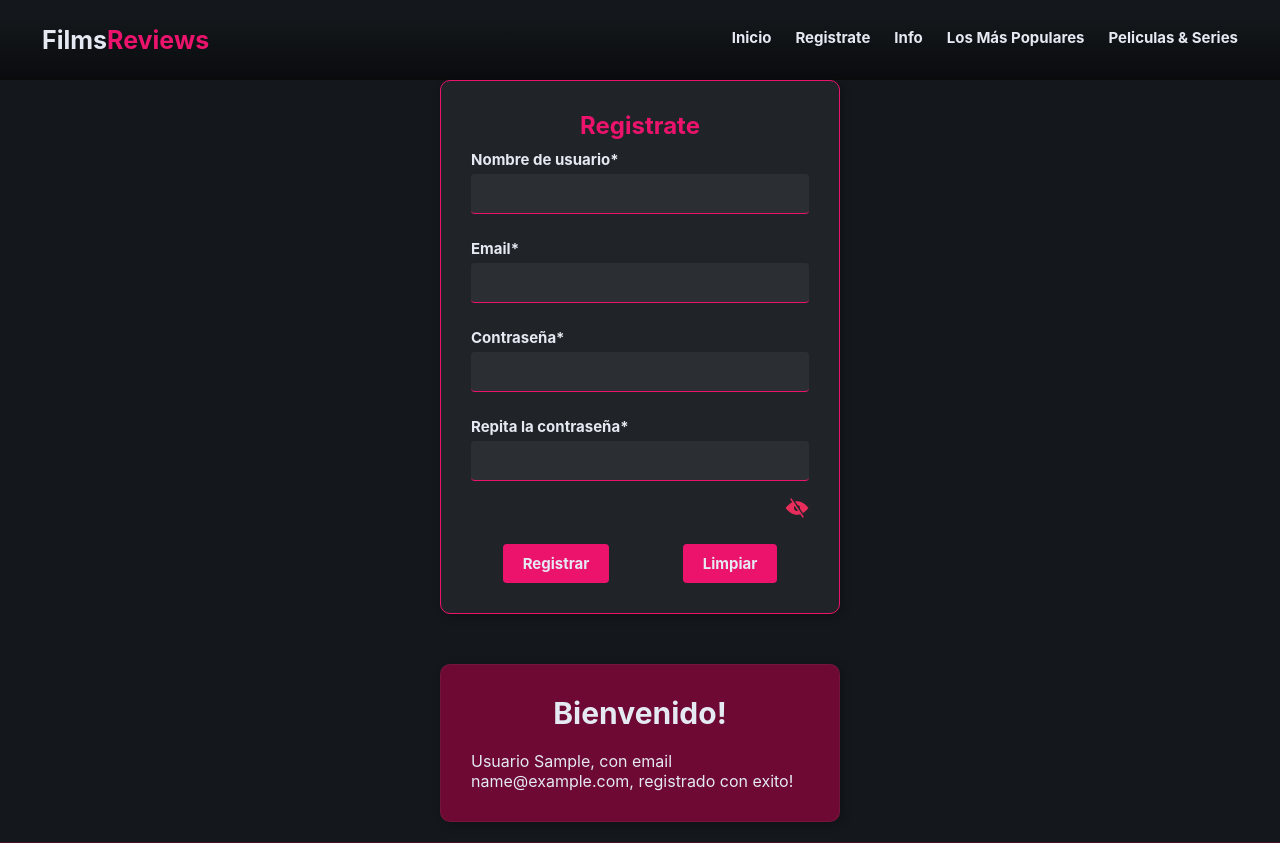
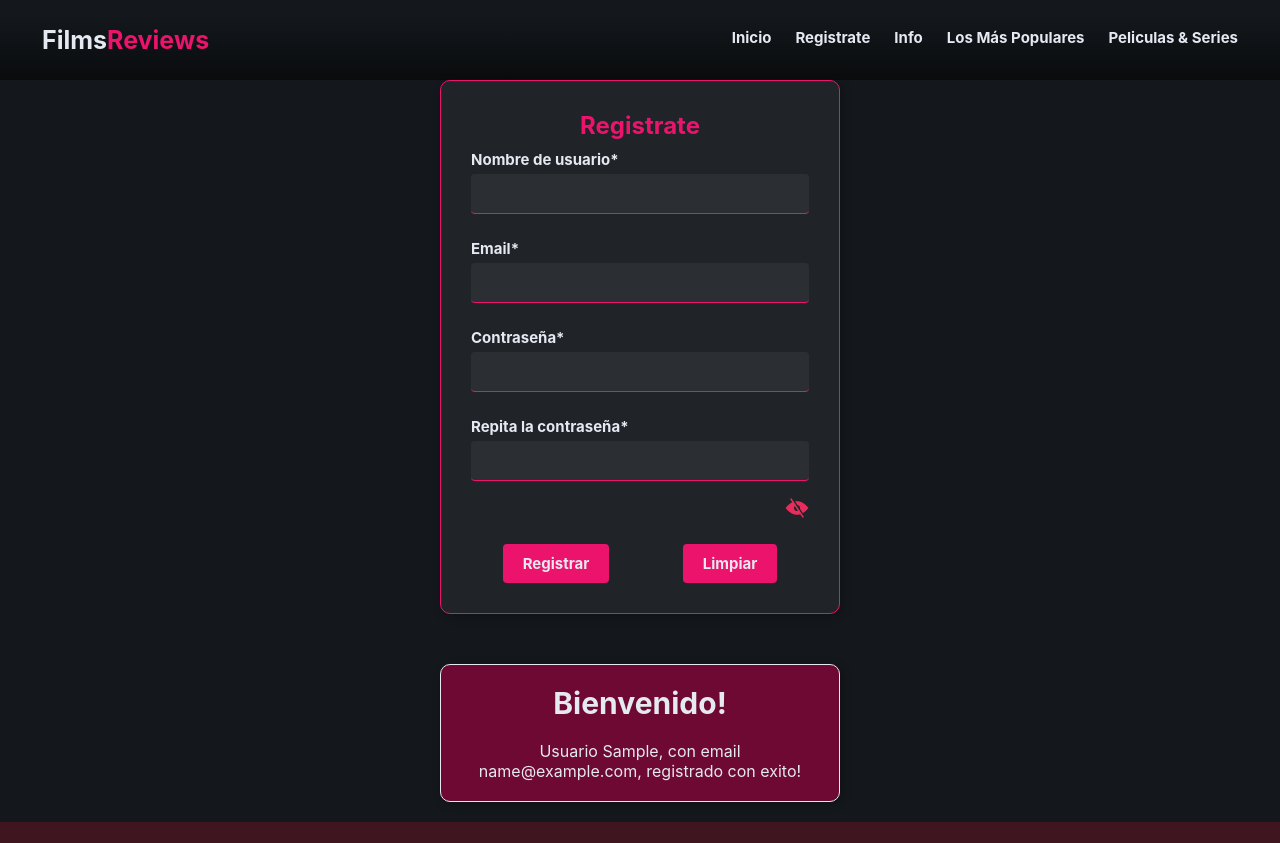
Before and after one commit to LeandroLeyes/TPI_ProgWeb, a plain HTML site: page pages/registro.html in a window 1280 px wide. Both pictures are taken after typing "Sample", "name@example.com", "Sample123", "Sample123" into the empty fields and a click on the button "Registrar". Shown: the top 843 px of the page. Drawn offline with Linux system fonts and the light colour scheme.

Commit message:
Ultima modificacion
registro.css se le dio estilo a la carta

```diff
--- a/css/registro.css
+++ b/css/registro.css
@@ -229,12 +229,13 @@ footer .redes a {
     flex-direction: column;
     align-items: center;
     justify-content: center;
+    text-align: center;
     color: var(--color-texto);
     width: 400px;
     background-color: var(--color-secundario);
     border-radius: 10px;
-    border: 1px solid rgba(255, 255, 255, 0.05);
-    padding: 30px;
+    border: 1px solid #e5e9f2;
+    padding: 20px;
     box-shadow: 2px 2px 10px rgba(0, 0, 0, 0.3);
     gap: 20px;
 }
```
